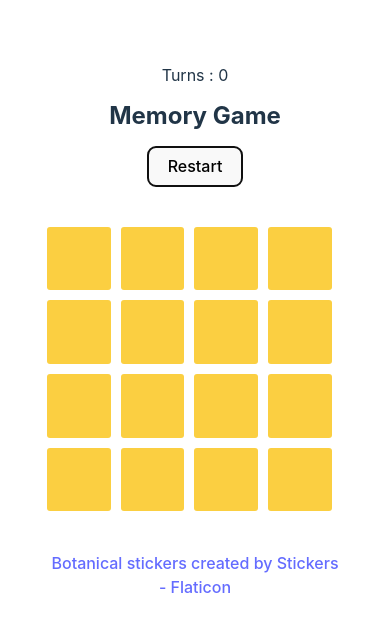
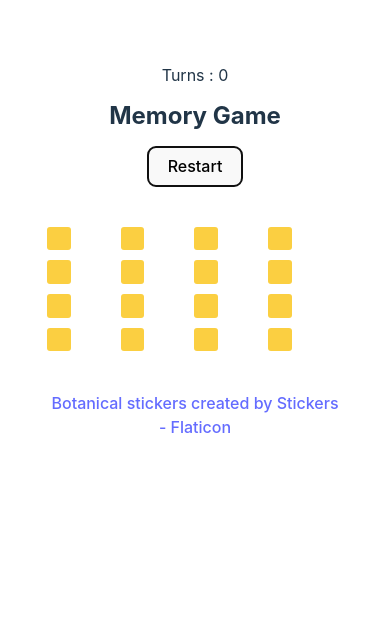
Before and after one commit to OrlaneB/memoryGameDevChallenge, a React (Vite) app: page / in a window 390 px wide. Both pictures are taken after a click on the button "Start". Shown: the top 632 px of the page. Built offline with nearby package versions, Linux system fonts and the light colour scheme.

Commit message:
Changed image size in responsive

```diff
--- a/src/styles/Card.css
+++ b/src/styles/Card.css
@@ -11,3 +11,9 @@
 .turnedCard {
     background-color: #fbcf41;
 }
+
+@media screen and (max-width:600px) {
+    .card {
+        padding: 0;
+    }
+}
```
